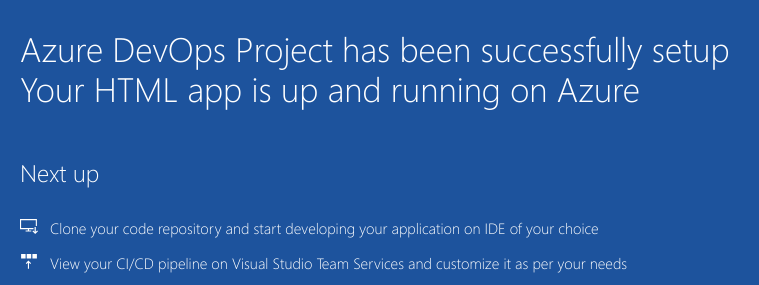
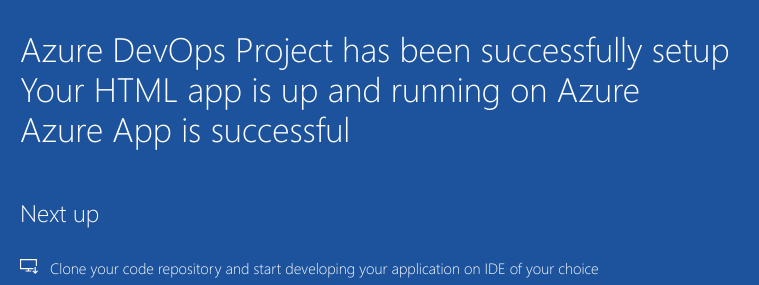
Before and after one commit to pssoumya/assignment_devops, a plain HTML site: page index.html in a window 1280 px wide. Shown: the part 442-727 px from the top of the page, 205-964 px from the left. Drawn offline with Linux system fonts and the light colour scheme.

Commit message:
Commit on feature branch

```diff
--- a/index.html
+++ b/index.html
@@ -21,6 +21,7 @@
                 <div class="success-text">Success!</div>
                 <div class="description line-1"> Azure DevOps Project has been successfully setup</div>
                 <div class="description line-2"> Your HTML app is up and running on Azure</div>
+                <div class="description line-3"> Azure App is successful</div>
                 <div class="next-steps-container">
                     <div class="next-steps-header">Next up</div>
                     <div class="next-steps-body">
```
